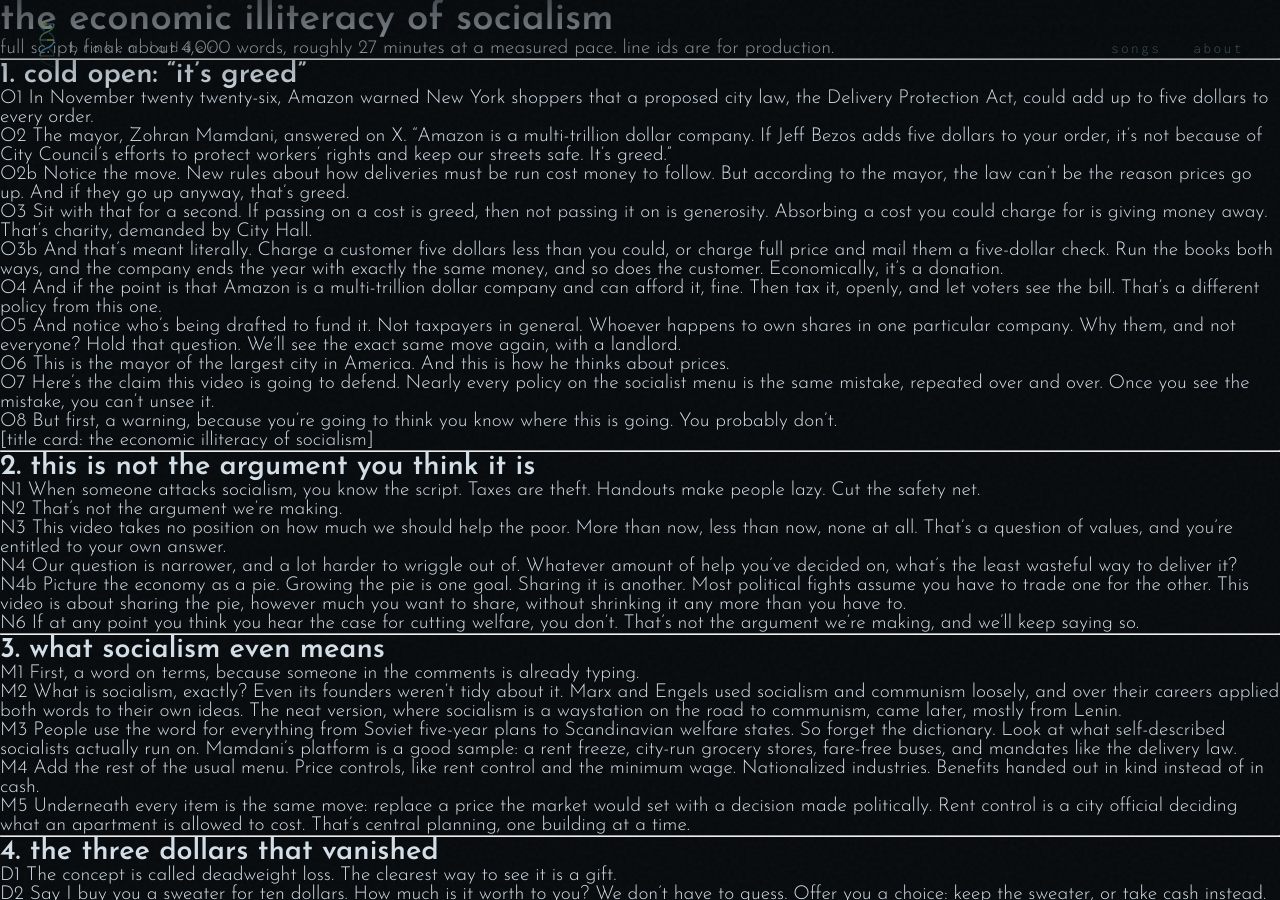
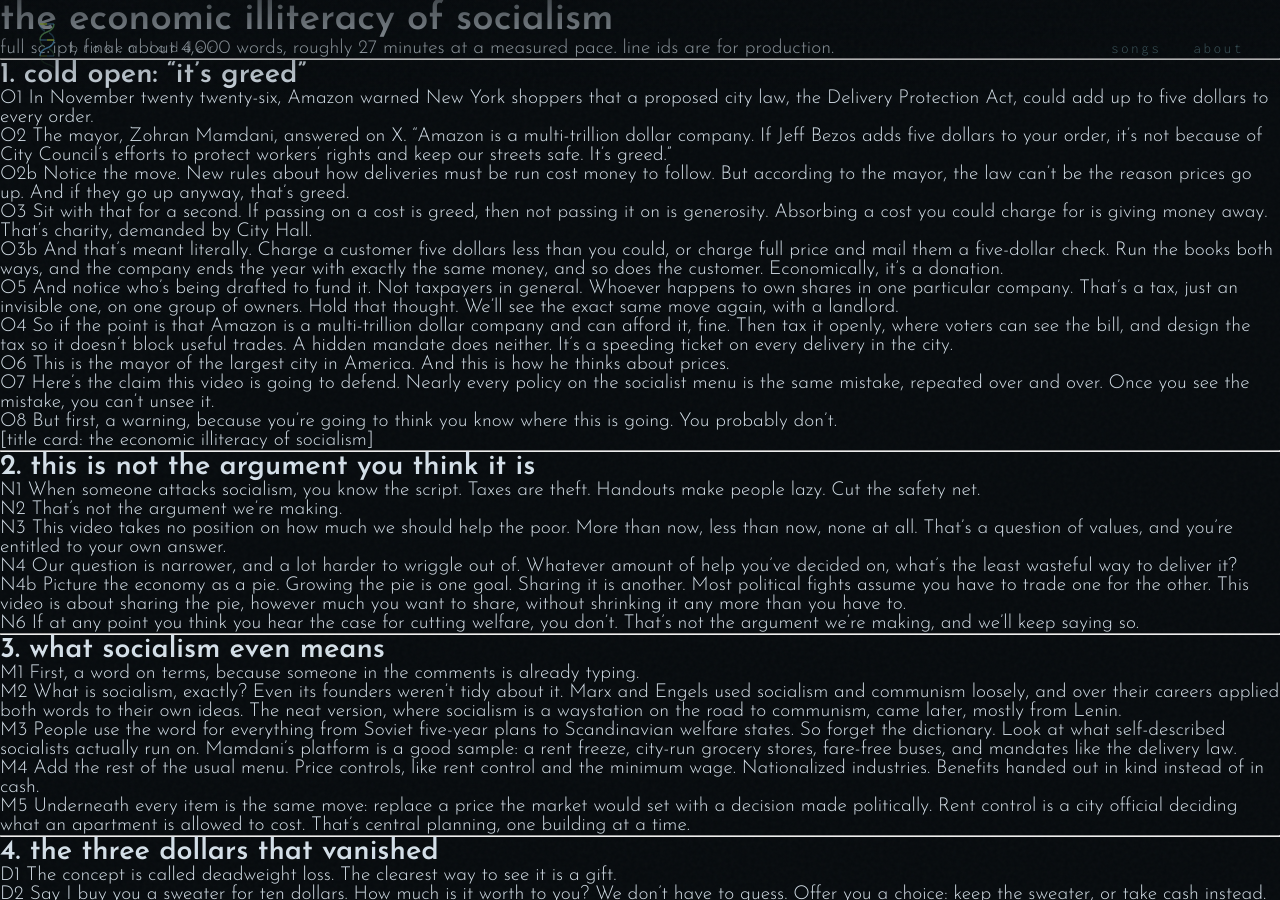
Before and after one commit to ClayShentrup/brokenladder, a Jekyll site: the page built from safety-net-vs-socialism/script.md, in a window 1280 px wide and 900 px high. Built offline with Jekyll 4.4.1, drawn with Linux system fonts in a browser that asks for light colours; our own code applies the rules of GitHub Pages for plain Markdown files.

Commit message:
economic illiteracy: cold open names the hidden tax before calling for an explicit one
Co-Authored-By: Claude Opus 5.5 <noreply@anthropic.com>
Claude-Session: https://claude.ai/code/session_01BsiGF9St2tiTePmyBZgNDi

```diff
--- a/safety-net-vs-socialism/script.md
+++ b/safety-net-vs-socialism/script.md
@@ -16,9 +16,9 @@ O3 Sit with that for a second. If passing on a cost is greed, then not passing i
 
 O3b And that's meant literally. Charge a customer five dollars less than you could, or charge full price and mail them a five-dollar check. Run the books both ways, and the company ends the year with exactly the same money, and so does the customer. Economically, it's a donation.
 
-O4 And if the point is that Amazon is a multi-trillion dollar company and can afford it, fine. Then tax it, openly, and let voters see the bill. That's a different policy from this one.
+O5 And notice who's being drafted to fund it. Not taxpayers in general. Whoever happens to own shares in one particular company. That's a tax, just an invisible one, on one group of owners. Hold that thought. We'll see the exact same move again, with a landlord.
 
-O5 And notice who's being drafted to fund it. Not taxpayers in general. Whoever happens to own shares in one particular company. Why them, and not everyone? Hold that question. We'll see the exact same move again, with a landlord.
+O4 So if the point is that Amazon is a multi-trillion dollar company and can afford it, fine. Then tax it openly, where voters can see the bill, and design the tax so it doesn't block useful trades. A hidden mandate does neither. It's a speeding ticket on every delivery in the city.
 
 O6 This is the mayor of the largest city in America. And this is how he thinks about prices.
 
```
Also changed, not shown: safety-net-vs-socialism/src/_mid.js (+7 -6 lines), safety-net-vs-socialism/src/main.js (+7 -6 lines), safety-net-vs-socialism/src/script.json (+5 -5 lines), safety-net-vs-socialism/narration/manifest.json, safety-net-vs-socialism/narration/raw/manifest.json, 4 other files.
